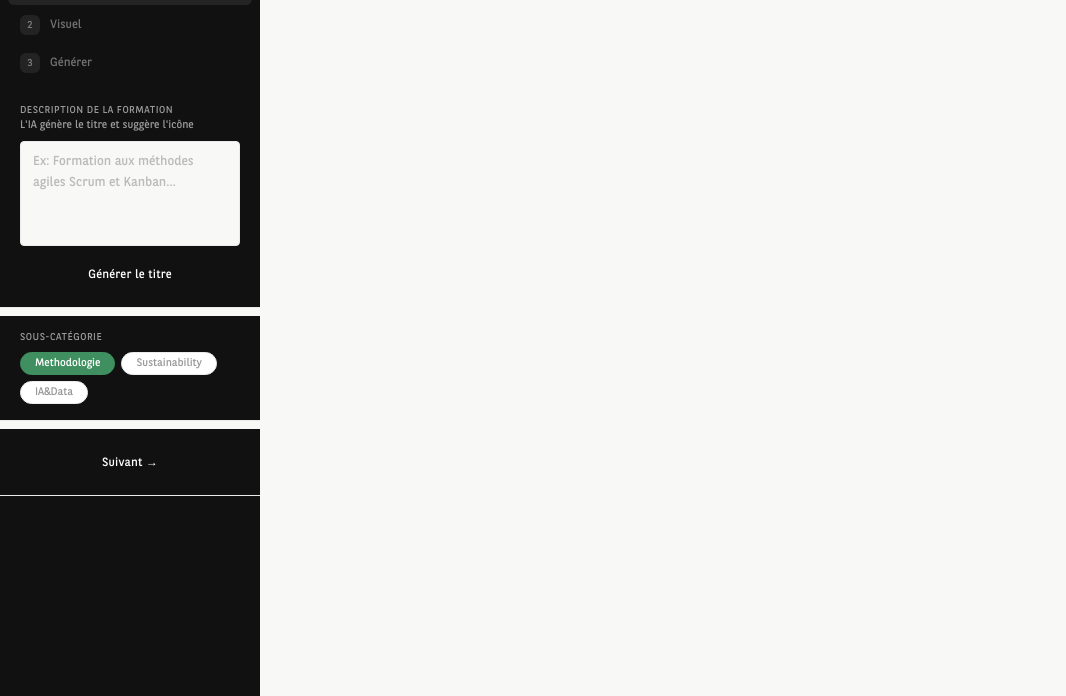
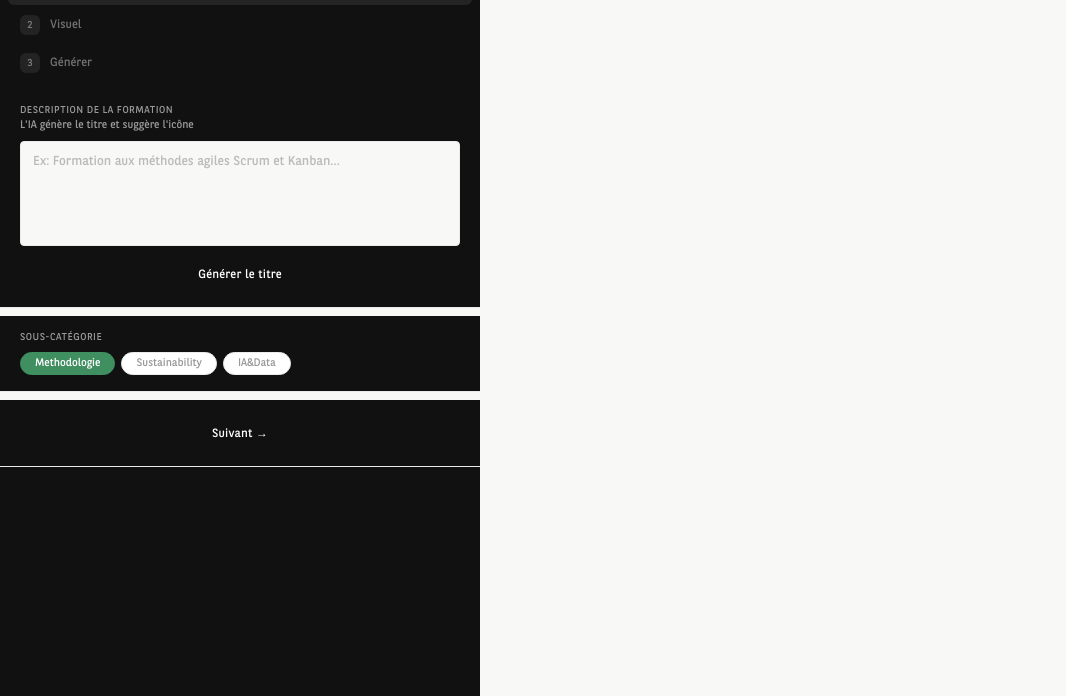
Before and after one commit to zackkromwel-blip/vignette-studio, a website: page index.html in a window 1280 px wide. Shown: the part 104-800 px from the top of the page, without its empty margins (0-1066 px from the left). Drawn offline with nearby package versions, Linux system fonts and the light colour scheme.

Commit message:
Wider sidebar 480px

```diff
--- a/index.html
+++ b/index.html
@@ -20,7 +20,7 @@
   --green:#3F8F60;--green-d:#2d6a47;--green-l:#f0f7f3;
   --yellow:#F3E734;--black:#111111;--white:#ffffff;
   --bg:#f8f8f6;--border:#ebebeb;--muted:#999;
-  --sidebar-w:260px;--radius:8px;
+  --sidebar-w:480px;--radius:8px;
 }
 body{font-family:'BNPPSans',-apple-system,sans-serif;background:var(--bg);color:var(--black);min-height:100vh;font-size:13px;}
 .app{display:grid;grid-template-columns:var(--sidebar-w) 1fr;min-height:100vh;transition:grid-template-columns .2s ease;}
```
